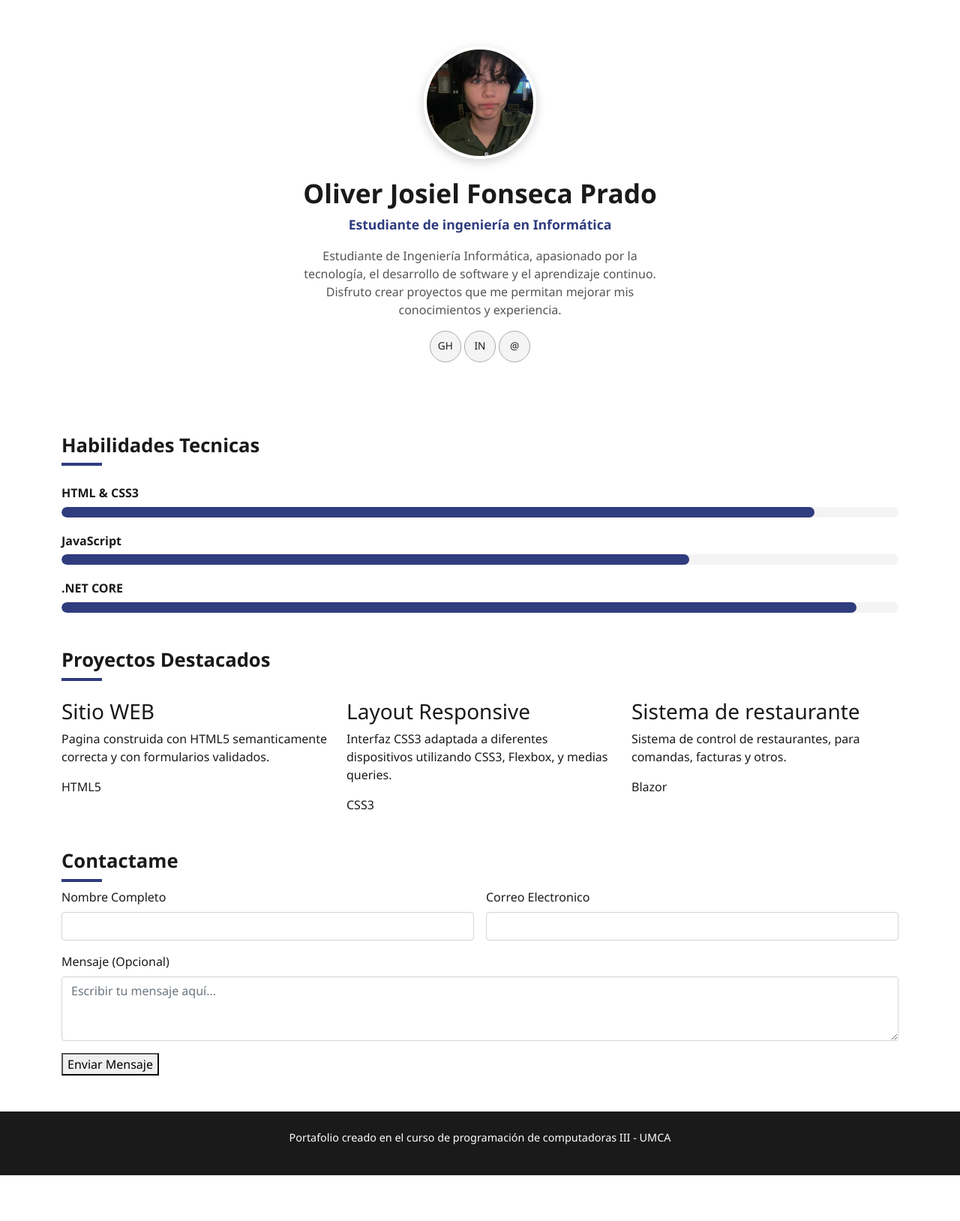
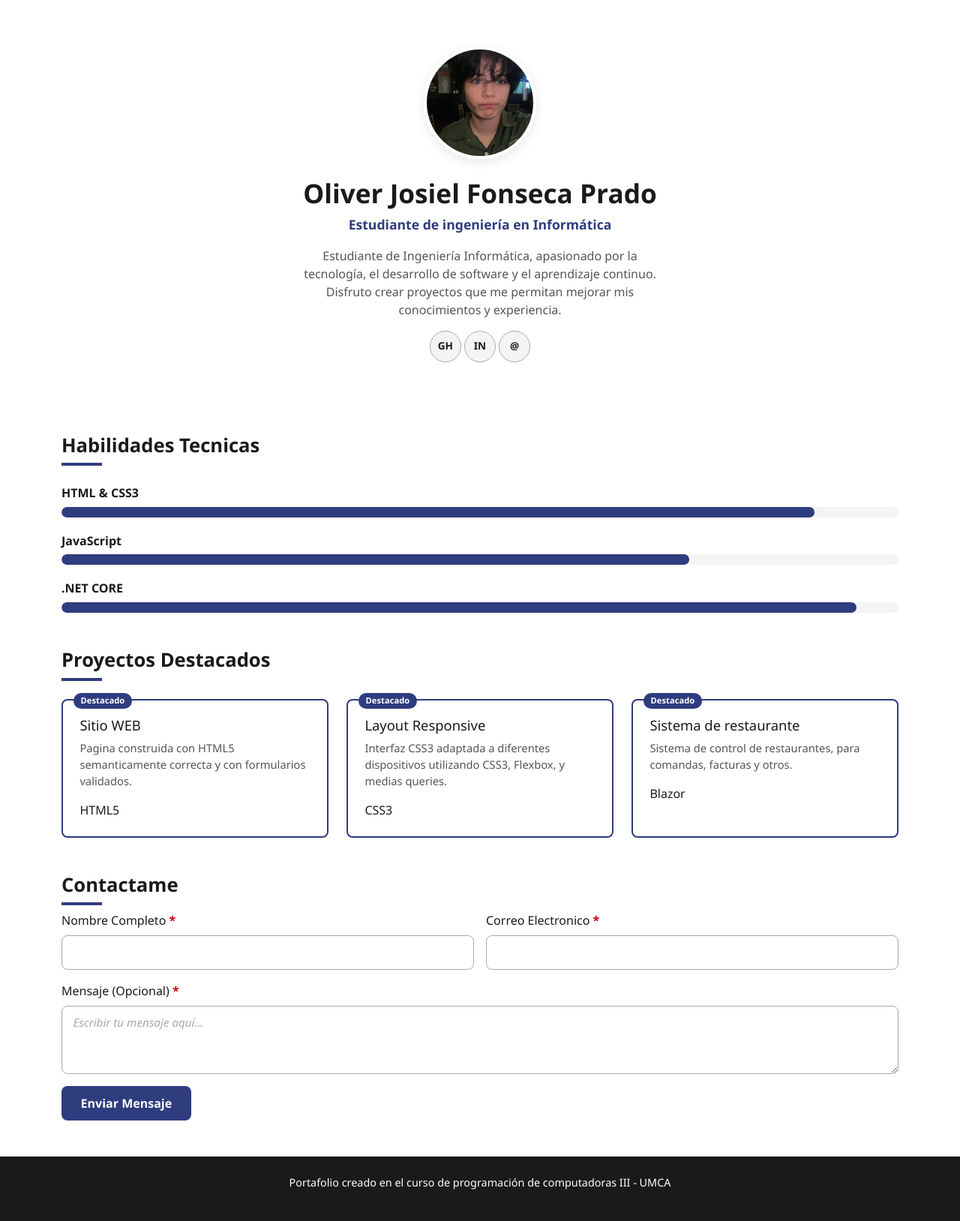
Before and after one commit to estudianteefonsecaprado-lgtm/Progra3_OliverFPrado, a PHP site: page /indexportafolio.html in a window 1280 px wide. Shown: the part 56-1684 px from the top of the page at 75% size. Before the commit the page ends 1623 px from the top, so only its background shows below. Run offline with PHP 8.4, Linux system fonts and the light colour scheme.

Commit message:
Holaaaa
cambios

```diff
--- a/Lecciones/S05/portafolio/css/estilos.css
+++ b/Lecciones/S05/portafolio/css/estilos.css
@@ -1,12 +1,13 @@
+
 :root {
   --color-principal: #1a1a1a;
-    --color-medio: #555555;
-    --color-claro: #aaaaaa;
-    --color-fondo: #f4f4f4;
-    --color-acento: #2f3c7e;
-    --radio-borde: 8px;
-    --sombra-suave: 0 4px 14px rgba(0, 0, 0, 0.18);
-    --sombra-fuerte: 0 4px 14px rgba(0, 0, 0, 0.26);
+  --color-medio:      #555555;
+  --color-claro:       #aaaaaa;
+  --color-fondo:       #f4f4f4;
+  --color-acento:     #2f3c7e;
+  --radio-borde:      8px;
+  --sombra-suave:     0 4px 14px rgba(0, 0, 0, 0.10);
+  --sombra-fuerte:    0 10px 24px rgba(0, 0, 0, 0.18);
 }
 
 body {
@@ -18,96 +19,99 @@ body {
   background: var(--color-principal);
   color: #ffffff;
 }
+
 .titulo-seccion {
-    font-size: 1.6rem;
+  font-size:   1.6rem;
   font-weight: bold;
-    position: relative;
+  position:    relative;
 }
+
 .titulo-seccion::after {
-    content: "";
-    display: block;
-    width: 54px;
-    height: 4px;
+  content:    '';
+  display:    block;
+  width:      54px;
+  height:     4px;
   background: var(--color-acento);
   margin-top: 8px;
 }
+
 .pie-pagina {
   background: var(--color-principal);
-    color: #ffffff;
-    font-size: 0.9rem;
+  color:      #ffffff;
+  font-size:  0.9rem;
 }
 
 @keyframes entradaPerfil {
   from {
-        opacity: 0;
+    opacity:   0;
     transform: translateY(24px);
   }
-
   to {
-        opacity: 1;
+    opacity:   1;
     transform: translateY(0);
   }
 }
+
 .perfil-hero {
-    opacity: 0;
-    animation: entradaPerfil 0.8s ease-out 0.1s 1 forwards;
+  opacity:   0;
+  animation: entradaPerfil   0.8s   ease-out   0.1s     1   forwards;
 }
 
 .avatar-contenedor {
-    width: 150px;
-    height: 150px;
-    position: relative;
+  width:         150px;
+  height:        150px;
+  position:      relative;
 }
 
 .avatar-imagen {
-    width: 100%;
-    height: 100%;
-    border-radius: 50%;
-    object-fit: cover;
-    border: 4px solid #ffffff;
-    box-shadow: var(--sombra-suave);
+  width:          100%;
+  height:         100%;
+  border-radius:  50%;
+  object-fit:     cover;
+  border:         4px solid #ffffff;
+  box-shadow:     var(--sombra-suave);
 
   transition: transform 0.35s ease, box-shadow 0.35s ease;
 }
 
+
 .avatar-contenedor::after {
-    content: "";
-    position: absolute;
-    top: -6px;
-    left: -6px;
-    right: -6px;
-    bottom: -6px;
-    border: 2px solid var(--color-acento);
-    border-radius: 50%;
-    opacity: 0;
-    transition: opacity 0.35s ease, transform 0.35s ease;
+  content:        '';
+  position:       absolute;
+  top: -6px; left: -6px; right: -6px; bottom: -6px;
+  border:         2px solid var(--color-acento);
+  border-radius:  50%;
+  opacity:        0;
+  transition:     opacity 0.35s ease, transform 0.35s ease;
 }
+
 .avatar-contenedor:hover .avatar-imagen {
-    transform: scale(1.05);
+  transform:  scale(1.05);
   box-shadow: var(--sombra-fuerte);
 }
 
 .avatar-contenedor:hover::after {
-    opacity: 1;
+  opacity:   1;
   transform: scale(1.08);
 }
 
 .nombre-perfil {
-    font-size: 2.2rem;
+  font-size:   2.2rem;
   font-weight: bold;
-    margin-top: 1rem;
+  margin-top:  1rem;
 }
 
 .titulo-profesional {
-    color: var(--color-acento);
+  color:       var(--color-acento);
   font-weight: 600;
-    font-size: 1.1rem;
+  font-size:   1.1rem;
 }
 
 .descripcion-perfil {
   max-width: 480px;
-    color: var(--color-medio);
+  color:     var(--color-medio);
 }
+
 .redes-sociales {
   display: flex;
   justify-content: center;
@@ -115,62 +119,185 @@ transition: transform 0.35s ease, box-shadow 0.35s ease;
 }
 
 .icono-red {
-    display: inline-flex;
-    align-items: center;
-    justify-content: center;
-    width: 42px;
-    height: 42px;
-    border-radius: 50%;
-    background: var(--color-fondo);
-    color: var(--color-principal);
-    font-size: 0.85rem;
-    text-decoration: none;
-    border: 1.5px solid var(--color-claro);
+  display:          inline-flex;
+  align-items:      center;
+  justify-content:  center;
+  width:            42px;
+  height:           42px;
+  border-radius:    50%;
+  background:       var(--color-fondo);
+  color:            var(--color-principal);
+  font-weight:      bold;
+  font-size:        0.85rem;
+  text-decoration:  none;
+  border:           1.5px solid var(--color-claro);
+
   transition: background-color 0.3s ease,
-                color 0.3s ease,
-                transform 0.25s ease;
+              color             0.3s ease,
+              transform         0.25s ease;
 }
 
 .icono-red:hover {
   background-color: var(--color-acento);
-    color: #ffffff;
-    transform: translateY(-4px);
+  color:             #ffffff;
+  transform:         translateY(-4px);
 }
 
 .icono-red:active {
   transform: translateY(-1px) scale(0.96);
+}
 
-}
 .barra-habilidad {
   margin-bottom: 1.2rem;
 }
 
 .barra-habilidad__etiqueta {
-    display: block;
+  display:       block;
   margin-bottom: 0.4rem;
-    font-weight: 600;
+  font-weight:   600;
 }
 
 .barra-habilidad__pista {
-    width: 100%;
-    height: 14px;
-    background: var(--color-fondo);
-    border-radius: var(--radio-borde);
-    overflow: hidden;
+  width:           100%;
+  height:          14px;
+  background:      var(--color-fondo);
+  border-radius:   var(--radio-borde);
+  overflow:        hidden;
 }
 
 @keyframes crecerBarra {
-    from {
-        width: 0%;
+  from { width: 0%;            }
+  to   { width: var(--nivel);  }
 }
-    to {
-        width: var(--nivel);
+
+.barra-habilidad__relleno {
+  height:        100%;
+  background:    var(--color-acento);
+  border-radius: var(--radio-borde);
+  width:         0%;
+
+  animation: crecerBarra   1.2s  ease-out    0.4s      1   forwards;
+}
+
+.tarjeta-proyecto {
+  background:    #ffffff;
+  border:        1px solid #e0e0e0;
+  border-radius: var(--radio-borde);
+  padding:       1.4rem;
+  height:        100%;
+  position:      relative;
+
+  transition: transform   0.3s ease,
+              box-shadow  0.3s ease,
+              border-color 0.3s ease;
+}
+
+.tarjeta-proyecto:hover {
+  transform:    translateY(-6px);
+  box-shadow:   var(--sombra-fuerte);
+  border-color: var(--color-acento);
+}
+
+.tarjeta-proyecto h3 {
+  font-size:     1.15rem;
+  margin-bottom: 0.5rem;
+}
+
+.tarjeta-proyecto p {
+  color:     var(--color-medio);
+  font-size: 0.92rem;
+}
+
+.etiqueta-proyecto {
+  display:        inline-block;
+  margin-top:     0.6rem;
+  padding:        0.25rem 0.7rem;
+  background:     var(--color-fondo);
+  color:          var(--color-medio);
+  font-size:      0.78rem;
+  font-weight:    600;
+  border-radius:  999px;
+}
+
+.tarjeta-proyecto:first-of-type {
+  border-color: var(--color-acento);
+  border-width: 2px;
+}
+.tarjeta-proyecto:first-of-type::before {
+  content:      'Destacado';
+  position:     absolute;
+  top:          -10px;
+  left:         14px;
+  background:   var(--color-acento);
+  color:        #ffffff;
+  font-size:    0.7rem;
+  font-weight:  bold;
+  padding:      0.15rem 0.6rem;
+  border-radius: 999px;
+}
+.campo-formulario {
+  width:          100%;
+  padding:        0.65rem 0.9rem;
+  border:         1.5px solid var(--color-claro);
+  border-radius:  var(--radio-borde);
+  font-size:      0.95rem;
+  outline:        none;
+
+  transition: border-color 0.25s ease, box-shadow 0.25s ease;
+}
+
+.campo-formulario::placeholder {
+  color:      var(--color-claro);
+  font-style: italic;
+}
+
+.campo-formulario:focus {
+  border-color: var(--color-acento);
+  box-shadow:   0 0 0 3px rgba(47, 60, 126, 0.15);
+}
+
+.campo-requerido::after {
+  content:     ' *';
+  color:       #cc0000;
+  font-weight: bold;
+}
+.boton-enviar {
+  display:          inline-block;
+  background-color: var(--color-acento);
+  color:            #ffffff;
+  border:           none;
+  padding:          0.7rem 1.6rem;
+  border-radius:    var(--radio-borde);
+  font-weight:      600;
+  cursor:           pointer;
+
+  transition: transform  0.2s ease,
+              box-shadow 0.3s ease,
+              opacity    0.2s ease;
+}
+
+.boton-enviar:hover {
+  box-shadow: var(--sombra-suave);
+  transform:  translateY(-2px);
+}
+
+.boton-enviar:active {
+  transform: translateY(0) scale(0.97);
+}
+
+/* Estado deshabilitado, por si se usa con JavaScript en otra semana */
+.boton-enviar:disabled {
+  opacity:  0.5;
+  cursor:   not-allowed;
+}
+
+@media (prefers-reduced-motion: reduce) {
+  *,
+  *::before,
+  *::after {
+    animation-duration:        0.01ms !important;
+    animation-iteration-count: 1      !important;
+    transition-duration:       0.01ms !important;
+    scroll-behavior:           auto   !important;
   }
 }
-.barra-habilidad__relleno {
-    height: 100%;
-    background: var(--color-acento);
-    border-radius: var(--radio-borde);
-    width: 0%;
-    animation: crecerBarra 1.2s ease-out 0.4s 1 forwards;
-}
```
Lines whose indentation alone changed are shown as unchanged.
